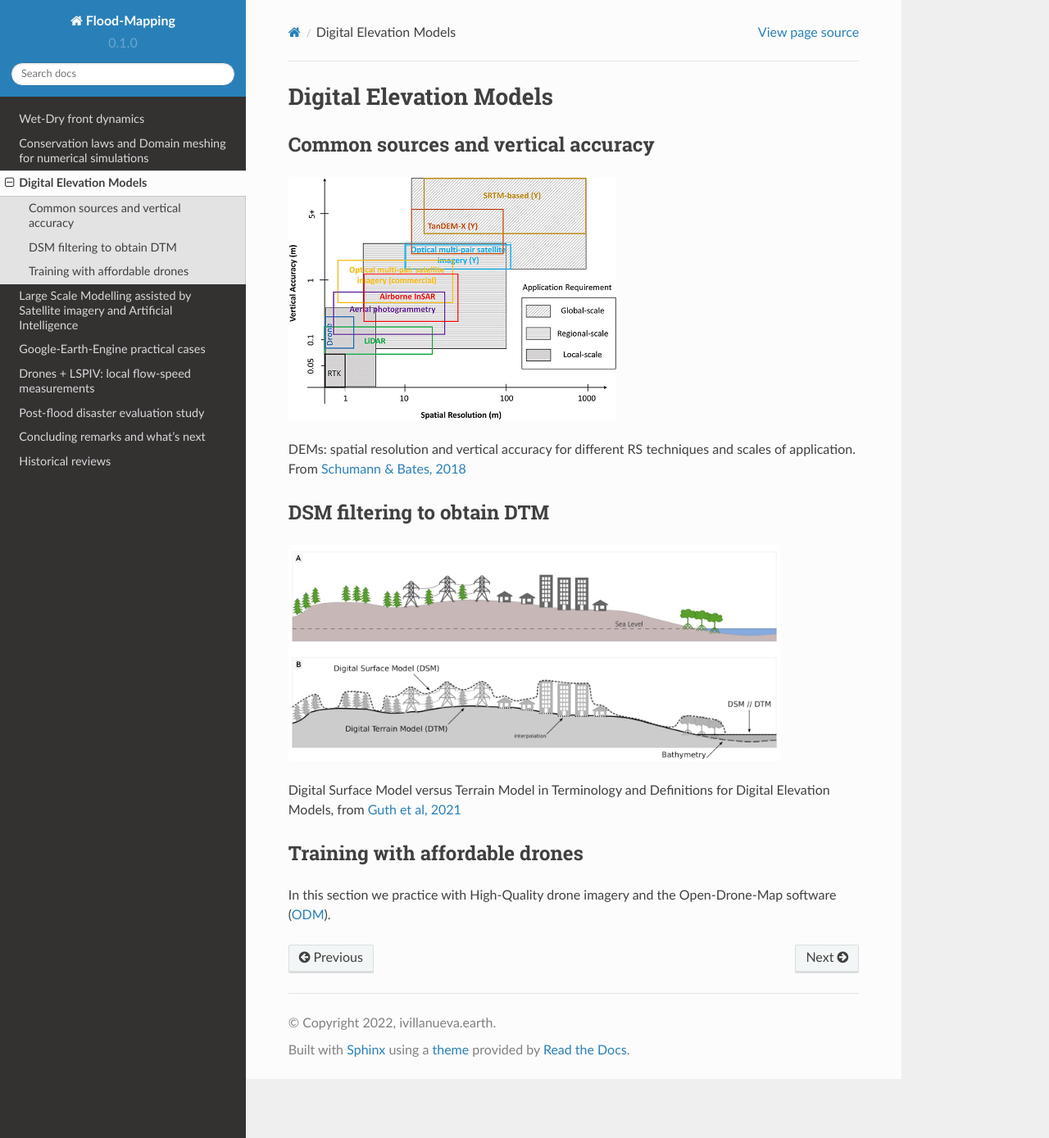
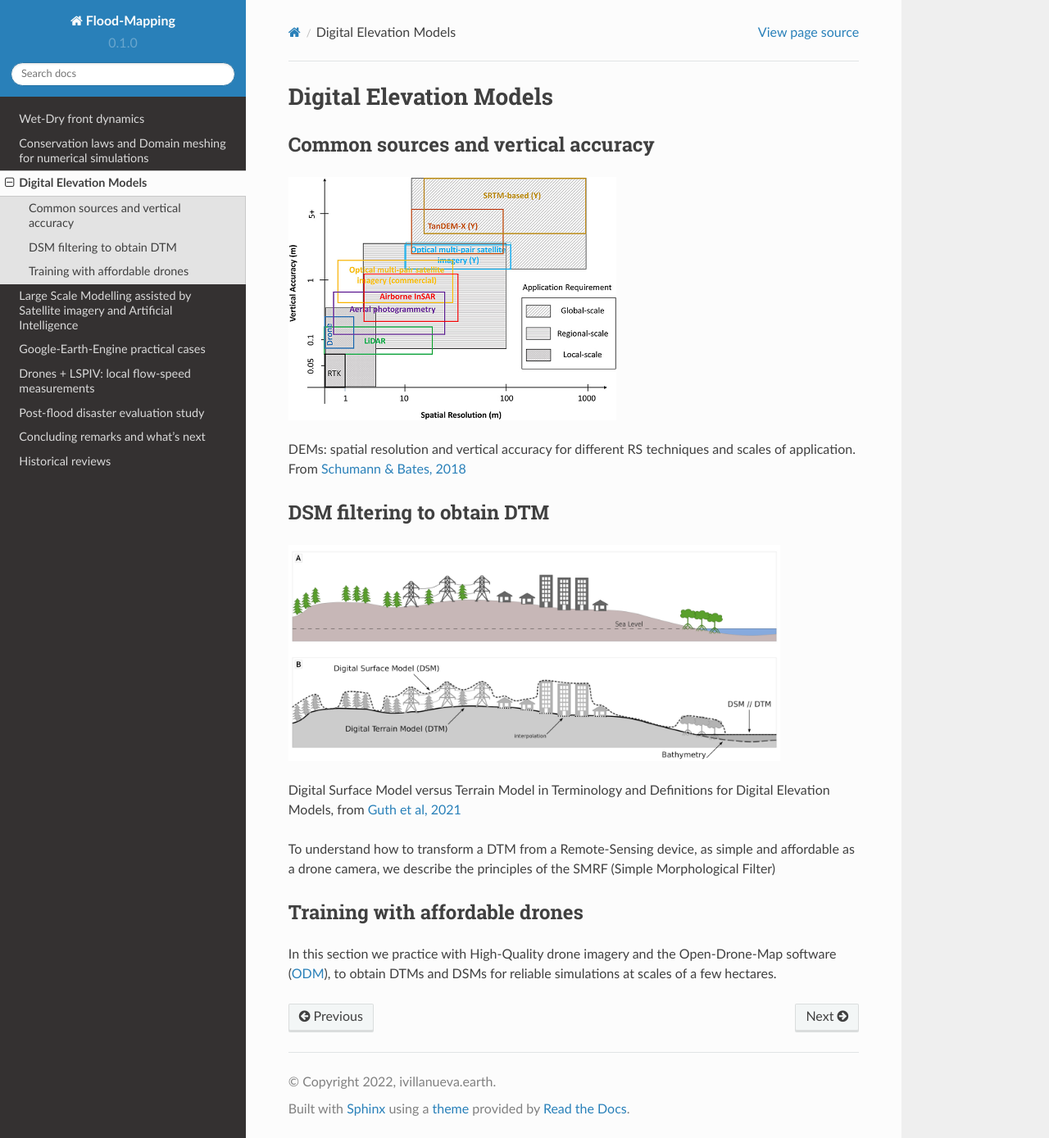
Before and after one commit to ivillamadrid/FloodMapping, a Sphinx documentation site: the page built from docs/source/dem.rst, in a window 1280 px wide and 1389 px high. Shown: the whole window at 82% size. Built offline with Sphinx 7.4.7 and the Read the Docs theme 2.0.0, drawn with Linux system fonts in a browser that asks for light colours.

Commit message:
Update dem.rst

```diff
--- a/docs/source/dem.rst
+++ b/docs/source/dem.rst
@@ -27,11 +27,15 @@ Digital Surface Model versus Terrain Model in Terminology and Definitions for Di
 
 .. _Guth et al, 2021: https://doi.org/10.3390/rs13183581
 
+To understand how to transform a DTM from a Remote-Sensing device, as simple and affordable as a drone camera,
+we describe the principles of the SMRF (Simple Morphological Filter)
+
 
 
 Training with affordable drones
 -------------------------------
 
-In this section we practice with High-Quality drone imagery and the Open-Drone-Map software (`ODM`_).
+In this section we practice with High-Quality drone imagery and the Open-Drone-Map software (`ODM`_), to obtain DTMs and DSMs for reliable simulations
+at scales of a few hectares.
 
 .. _ODM: https://opendronemap.org/'
```
